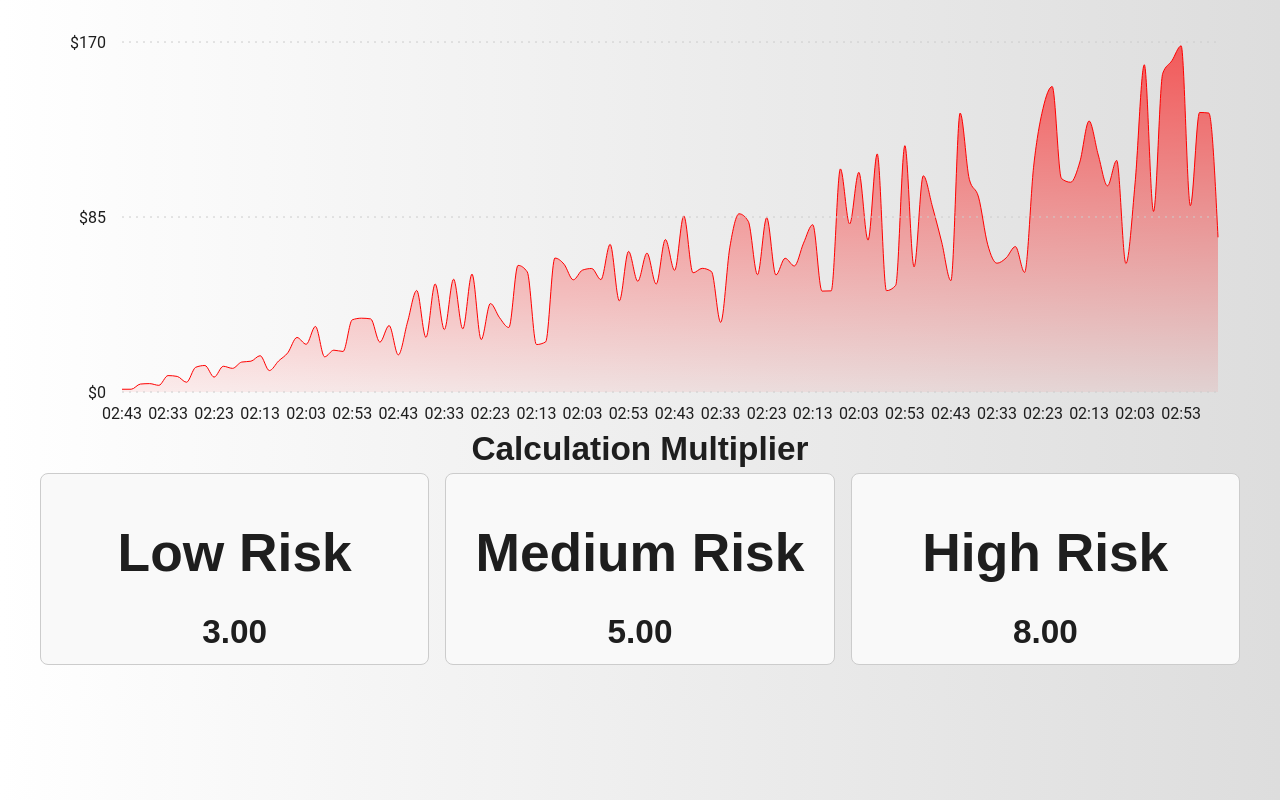
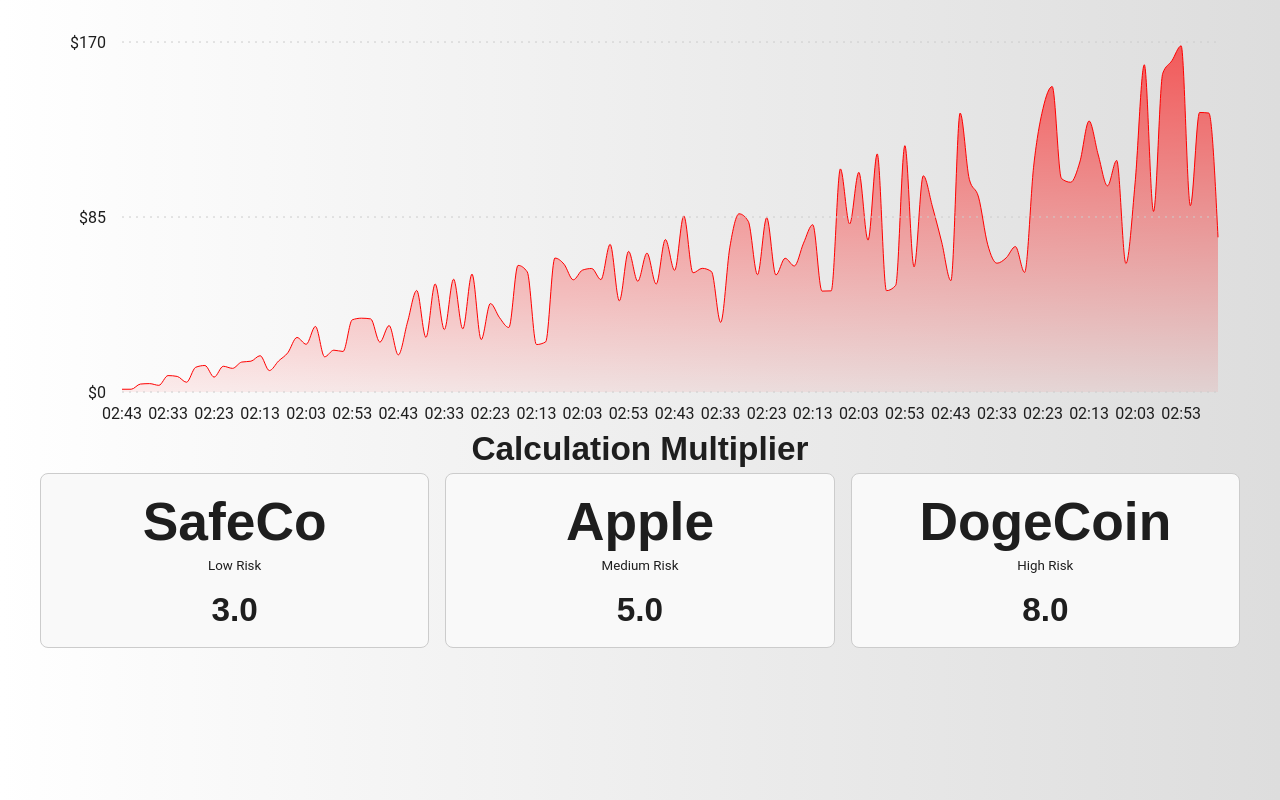
Before and after one commit to idrury/stock_sim, a React (Vite) app: page / in a window 1280 px wide. Built offline with nearby package versions, Linux system fonts and the light colour scheme.

Commit message:
Added nicer cards

```diff
--- a/src/CalculationMultiplier.tsx
+++ b/src/CalculationMultiplier.tsx
@@ -38,16 +38,19 @@
   return (
     <div style={{ display: 'flex', justifyContent: 'center', alignItems: 'stretch' }}>
       <div className="RiskCard">
-        <h1>Low Risk</h1>
-        <h2>{lowRisk.toFixed(2)}</h2>
+        <h1 style={{ marginTop: 5 }}>SafeCo</h1>
+        <p style={{ marginBottom: 20, marginTop: -25 }}>Low Risk</p>
+        <h2 style={{ marginBottom: 5 }}>{lowRisk.toFixed(1)}</h2>
       </div>
       <div className="RiskCard">
-        <h1>Medium Risk</h1>
-        <h2>{mediumRisk.toFixed(2)}</h2>
+        <h1 style={{ marginTop: 5 }}>Apple</h1>
+        <p style={{ marginBottom: 20, marginTop: -25 }}>Medium Risk</p>
+        <h2 style={{ marginBottom: 5 }}>{mediumRisk.toFixed(1)}</h2>
       </div>
       <div className="RiskCard">
-        <h1>High Risk</h1>
-        <h2>{highRisk.toFixed(2)}</h2>
+        <h1 style={{ marginTop: 5 }}>DogeCoin</h1>
+        <p style={{ marginBottom: 20, marginTop: -25 }}>High Risk</p>
+        <h2 style={{ marginBottom: 5 }}>{highRisk.toFixed(1)}</h2>
       </div>
     </div>
 
```
